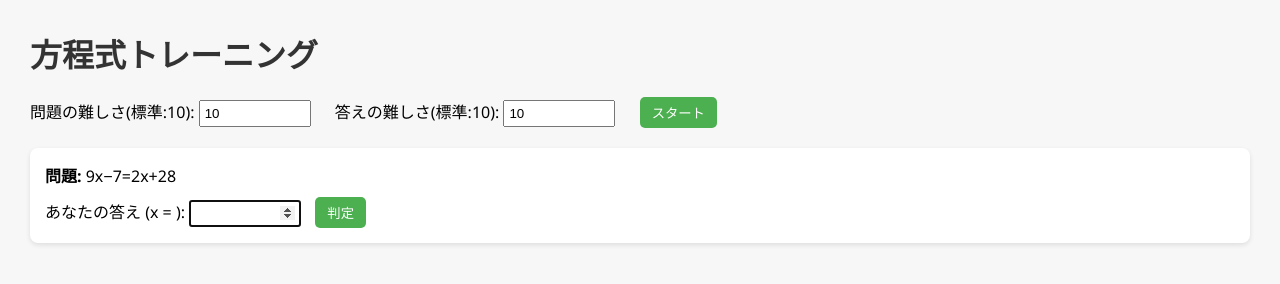
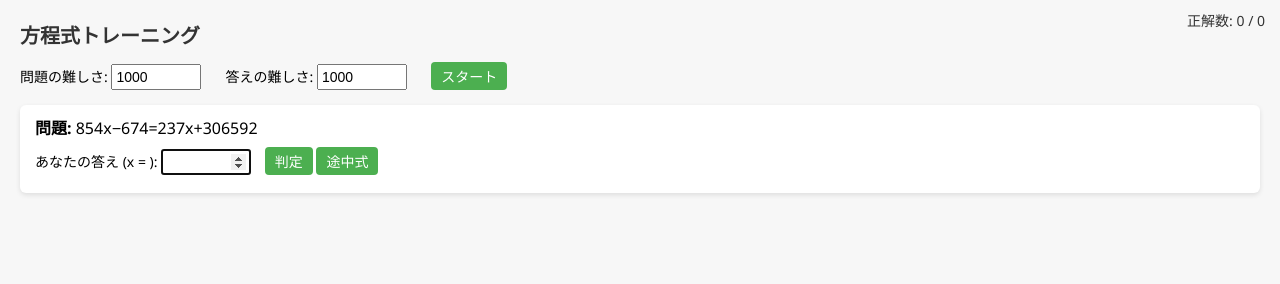
Before and after one commit to yss19411208/linear-equation, a plain HTML site: page index.html in a window 1280 px wide. Both pictures are taken after a click on the button "スタート". Drawn offline with Linux system fonts and the light colour scheme.

Commit message:
Big update

```diff
--- a/index.html
+++ b/index.html
@@ -8,76 +8,90 @@
   body {
     font-family: "Segoe UI", sans-serif;
     background: #f7f7f7;
-    margin: 30px;
-    overflow-x: hidden;
+    margin: 20px;
+    font-size: 16px;
   }
-  h1 { color: #333; }
-  label { margin-right: 10px; }
+  h1 {
+    color: #333;
+    font-size: 20px;
+  }
+  label {
+    margin-right: 10px;
+    font-size: 14px;
+  }
   input[type=number] {
-    width: 100px;
+    width: 80px;
     margin-right: 10px;
-    padding: 4px;
+    padding: 3px;
+    font-size: 14px;
   }
   button {
-    padding: 6px 12px;
+    padding: 4px 10px;
     border: none;
     background: #4CAF50;
     color: white;
-    border-radius: 5px;
+    border-radius: 4px;
     cursor: pointer;
+    font-size: 14px;
   }
   button:hover { background: #45a049; }
   .question {
     background: #fff;
-    margin-top: 20px;
-    padding: 15px;
-    border-radius: 8px;
+    margin-top: 15px;
+    padding: 10px 15px;
+    border-radius: 6px;
     box-shadow: 0 2px 5px rgba(0,0,0,0.1);
+    font-size: 16px;
   }
   .answer-field {
-    margin-top: 10px;
+    margin-top: 8px;
+    font-size: 14px;
   }
-  #fullscreenAnswer {
+  #result {
+    margin-top: 8px;
+    font-weight: bold;
+  }
+  #score {
     position: fixed;
-    top: 0; left: 0;
-    width: 100%; height: 100%;
-    display: none;
-    justify-content: center;
-    align-items: center;
-    font-size: 5em;
-    font-weight: bold;
-    color: white;
-    z-index: 9999;
+    top: 10px;
+    right: 15px;
+    font-size: 14px;
+    color: #333;
   }
-  #fullscreenAnswer.correct { background: rgba(0,180,0,0.9); }
-  #fullscreenAnswer.wrong { background: rgba(220,0,0,0.9); }
 </style>
 </head>
 <body>
   <h1>方程式トレーニング</h1>
   <div>
-    <label>問題の難しさ(標準:10): <input type="number" id="diff" value="10"></label>
-    <label>答えの難しさ(標準:10): <input type="number" id="a_diff" value="10"></label>
+    <label>問題の難しさ: <input type="number" id="diff" value="1000"></label>
+    <label>答えの難しさ: <input type="number" id="a_diff" value="1000"></label>
     <button onclick="nextQuestion()">スタート</button>
   </div>
 
+  <div id="score">正解数: 0 / 0</div>
   <div id="quizArea"></div>
-  <div id="fullscreenAnswer"></div>
 
 <script>
 let currentAnswer = null;
+let correctCount = 0;
+let totalCount = 0;
+let currentEquation = "";
+let transitionStep = "";
+let answered = false; // 同じ問題で二重カウント防止
 
 function randint(min, max) {
   return Math.floor(Math.random() * (max - min + 1)) + min;
 }
 
-// マイナスを長いダッシュに置換する関数
-function prettyMinus(num) {
-  let s = num.toString();
-  return s.replace(/-/g, "−"); // Unicodeマイナス記号
+function simplifyCoeff(n) {
+  if (n === 0) return ""; // 0xは消す
+  if (n === 1) return "x";
+  if (n === -1) return "−x";
+  return n + "x";
 }
 
 function nextQuestion() {
+  answered = false;
   const diff = Number(document.getElementById("diff").value);
   const a_diff = Number(document.getElementById("a_diff").value);
   const quiz = document.getElementById("quizArea");
@@ -89,55 +103,61 @@ function nextQuestion() {
   const c = randint(-diff, diff);
   const d_val = (a - c) * x + b_raw;
 
-  const b = (b_raw >= 0 ? "+" + b_raw : prettyMinus(b_raw));
-  const d = (d_val >= 0 ? "+" + d_val : prettyMinus(d_val));
-  const equation = `${prettyMinus(a)}x${b}=${prettyMinus(c)}x${d}`;
+  const b = (b_raw >= 0 ? "+" + b_raw : "−" + Math.abs(b_raw));
+  const d = (d_val >= 0 ? "+" + d_val : "−" + Math.abs(d_val));
+  const aStr = simplifyCoeff(a);
+  const cStr = simplifyCoeff(c);
 
+  currentEquation = `${aStr}${b}=${cStr}${d}`;
   currentAnswer = x;
+
+  const rightSide = `${d_val}−(${b_raw})`;
+  transitionStep = `${a}x−${c}x=${rightSide}`.replace(/1x/g,"x").replace(/-1x/g,"-x");
 
   quiz.innerHTML = `
     <div class="question">
-      <div><b>問題:</b> ${equation}</div>
+      <div><b>問題:</b> ${currentEquation}</div>
       <div class="answer-field">
         あなたの答え (x = ):
-        <input type="number" id="userAns">
+        <input type="number" id="userAns" onkeydown="if(event.key==='Enter'){checkAnswer();}">
         <button onclick="checkAnswer()">判定</button>
+        <button onclick="showTransition()">途中式</button>
       </div>
+      <div id="transition" style="margin-top:8px; display:none;"><b>途中式:</b> ${transitionStep}</div>
+      <div id="result"></div>
     </div>
   `;
-
-  const ansInput = document.getElementById("userAns");
-  ansInput.focus();
-
-  // Enterキーで判定
-  ansInput.addEventListener("keydown", function(e) {
-    if (e.key === "Enter") checkAnswer();
-  });
+  document.getElementById("userAns").focus();
 }
 
 function checkAnswer() {
+  if (answered) return; // 二重判定防止
+  answered = true;
+
   const userAns = Number(document.getElementById("userAns").value);
-  const overlay = document.getElementById("fullscreenAnswer");
+  const result = document.getElementById("result");
+  const correct = userAns === currentAnswer;
 
-  if (isNaN(userAns)) return;
+  totalCount++; // ✅ 判定の瞬間に加算
+  if (correct) {
+    result.textContent = "✅ 正解！";
+    result.style.color = "green";
+    correctCount++;
+  } else {
+    result.textContent = `❌ 不正解… 正しい答えは x = ${currentAnswer}`;
+    result.style.color = "red";
+  }
+  updateScore();
+  setTimeout(nextQuestion, correct ? 300 : 600);
+}
 
-  let delay = 300; // ms
-  if (userAns === currentAnswer) {
-    overlay.textContent = "正解！";
-    overlay.className = "correct";
-    delay = 300;
-  } else {
-    overlay.textContent = `正解は x = ${currentAnswer}`;
-    overlay.className = "wrong";
-    delay = 600;
-  }
+function showTransition() {
+  const t = document.getElementById("transition");
+  t.style.display = t.style.display === "none" ? "block" : "none";
+}
 
-  overlay.style.display = "flex";
-
-  setTimeout(() => {
-    overlay.style.display = "none";
-    nextQuestion();
-  }, delay);
+function updateScore() {
+  document.getElementById("score").textContent = `正解数: ${correctCount} / ${totalCount}`;
 }
 </script>
 </body>
```
